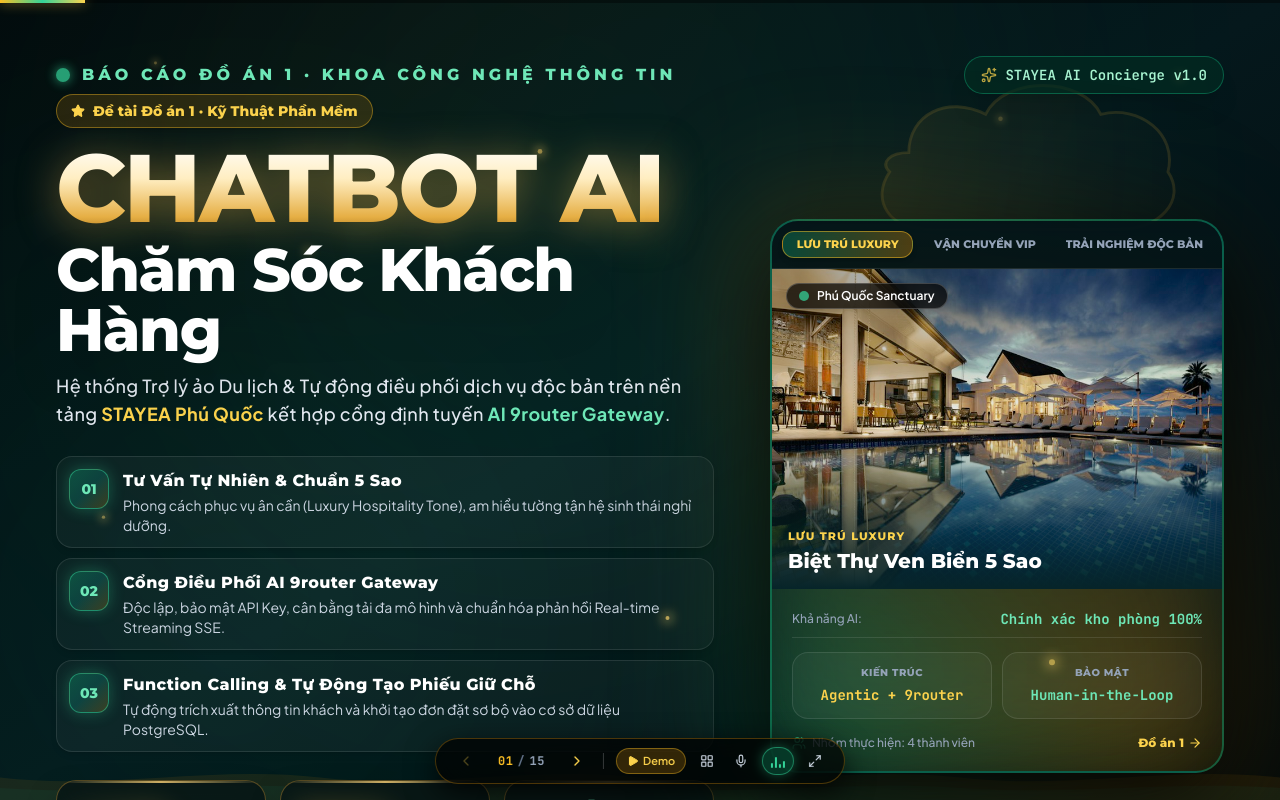
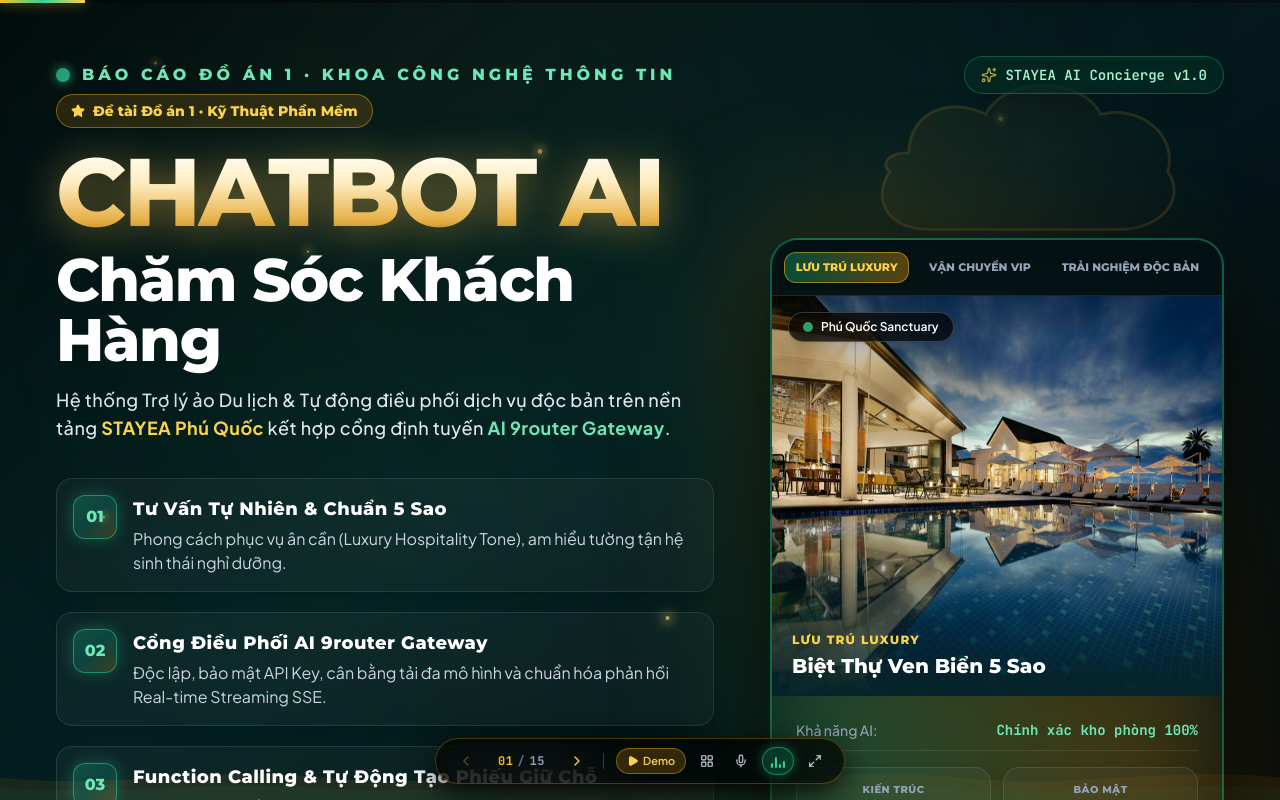
Before and after one commit to Tio-dev71/stayea-ai-presentation, a React (Vite) app: page / in a window 1280 px wide. Built offline with nearby package versions, Linux system fonts and the light colour scheme; a web font is replaced by a local one.

Commit message:
style: increase text line-height and vertical spacing, improve crisp image cover rendering

```diff
--- a/src/components/slides/Slide01_Title.tsx
+++ b/src/components/slides/Slide01_Title.tsx
@@ -74,40 +74,40 @@ export const Slide01_Title: React.FC<{ isActive: boolean }> = () => {
 
       {/* Main Split Body: Left Typography & Stats | Right 3D Interactive Showcase */}
       <div className="relative z-10 grid grid-cols-1 lg:grid-cols-12 gap-8 lg:gap-10 xl:gap-14 2xl:gap-16 my-auto items-center">
-        {/* Left Column (7 cols): Giant Title, Value Pillars & Stats */}
-        <div className="lg:col-span-7 space-y-5 xl:space-y-6">
-          {/* Main Giant Title with 3D Morph Stagger */}
+        {/* Left Column (7 cols): Giant Title, Value Pillars & Stats with Generous Spacing */}
+        <div className="lg:col-span-7 space-y-6 xl:space-y-7">
+          {/* Main Giant Title with Generous Line-Height & Distance */}
           <motion.div
             initial={{ opacity: 0, x: -35, filter: "blur(6px)" }}
             animate={{ opacity: 1, x: 0, filter: "blur(0px)" }}
             transition={{ type: "spring", stiffness: 220, damping: 22, delay: 0.1 }}
           >
-            <div className="inline-flex items-center gap-2 px-3.5 py-1.5 rounded-full bg-amber-500/15 border border-amber-400/40 text-amber-300 text-xs sm:text-sm font-heading font-semibold mb-3 shadow-md backdrop-blur-md">
+            <div className="inline-flex items-center gap-2 px-3.5 py-1.5 rounded-full bg-amber-500/15 border border-amber-400/40 text-amber-300 text-xs sm:text-sm font-heading font-semibold mb-4 shadow-md backdrop-blur-md">
               <Star className="w-3.5 h-3.5 fill-amber-300" />
               <span>Đề tài Đồ án 1 · Kỹ Thuật Phần Mềm</span>
             </div>
 
-            <h1 className="font-heading text-5xl sm:text-6xl md:text-7xl lg:text-7xl xl:text-8xl font-black tracking-tight leading-[1.02] gold-gradient-text-pure">
+            <h1 className="font-heading text-5xl sm:text-6xl md:text-7xl lg:text-7xl xl:text-8xl font-black tracking-tight leading-[1.15] gold-gradient-text-pure">
               CHATBOT AI
             </h1>
 
-            <h2 className="font-heading text-3xl sm:text-4xl md:text-5xl lg:text-5xl xl:text-6xl font-extrabold tracking-tight text-white mt-1 drop-shadow-2xl">
+            <h2 className="font-heading text-3xl sm:text-4xl md:text-5xl lg:text-5xl xl:text-6xl font-extrabold tracking-tight text-white mt-2.5 mb-3.5 drop-shadow-2xl leading-[1.25]">
               Chăm Sóc Khách Hàng
             </h2>
 
-            <p className="text-sm sm:text-base md:text-lg text-slate-200 font-medium tracking-wide mt-3 leading-relaxed max-w-3xl">
+            <p className="text-sm sm:text-base md:text-lg text-slate-200 font-medium tracking-wide mt-4 mb-2 leading-relaxed sm:leading-[1.9] max-w-3xl">
               Hệ thống Trợ lý ảo Du lịch & Tự động điều phối dịch vụ độc bản trên nền tảng{" "}
               <strong className="text-amber-300 font-bold">STAYEA Phú Quốc</strong> kết hợp cổng định tuyến{" "}
               <strong className="text-emerald-300 font-bold">AI 9router Gateway</strong>.
             </p>
           </motion.div>
 
-          {/* 3 Value Pillars with Interactive 3D Lift */}
+          {/* 3 Value Pillars with Generous Line-Height & Vertical Distance */}
           <motion.div
             initial={{ opacity: 0, y: 25, filter: "blur(6px)" }}
             animate={{ opacity: 1, y: 0, filter: "blur(0px)" }}
             transition={{ type: "spring", stiffness: 200, damping: 22, delay: 0.2 }}
-            className="space-y-2.5 pt-1"
+            className="space-y-4 xl:space-y-5 pt-2"
           >
             {[
               {
@@ -130,16 +130,16 @@ export const Slide01_Title: React.FC<{ isActive: boolean }> = () => {
                 key={idx}
                 whileHover={{ x: 6, scale: 1.01 }}
                 transition={{ type: "spring", stiffness: 350, damping: 25 }}
-                className="flex items-start gap-3.5 p-3 rounded-2xl bg-white/[0.04] hover:bg-white/[0.08] border border-white/10 hover:border-emerald-400/50 transition-all duration-300 shadow-md backdrop-blur-md cursor-pointer group"
+                className="flex items-start gap-4 p-4 sm:p-4.5 rounded-2xl bg-white/[0.04] hover:bg-white/[0.08] border border-white/10 hover:border-emerald-400/50 transition-all duration-300 shadow-md backdrop-blur-md cursor-pointer group"
               >
-                <div className="w-9 h-9 sm:w-10 sm:h-10 rounded-xl bg-gradient-to-br from-emerald-500/30 via-teal-500/20 to-amber-500/20 border border-emerald-400/50 flex items-center justify-center shrink-0 text-emerald-300 font-heading font-black text-sm shadow-[0_0_15px_rgba(52,211,153,0.3)] group-hover:scale-110 transition-transform">
+                <div className="w-10 h-10 sm:w-11 sm:h-11 rounded-xl bg-gradient-to-br from-emerald-500/30 via-teal-500/20 to-amber-500/20 border border-emerald-400/50 flex items-center justify-center shrink-0 text-emerald-300 font-heading font-black text-sm sm:text-base shadow-[0_0_15px_rgba(52,211,153,0.3)] group-hover:scale-110 transition-transform">
                   {item.letter}
                 </div>
                 <div className="flex-1 min-w-0">
-                  <h4 className="text-sm sm:text-base font-heading font-bold text-white tracking-wide group-hover:text-amber-300 transition-colors">
+                  <h4 className="text-base sm:text-lg font-heading font-bold text-white tracking-wide mb-1 leading-snug group-hover:text-amber-300 transition-colors">
                     {item.text}
                   </h4>
-                  <p className="text-xs sm:text-sm text-slate-300 leading-snug mt-0.5">
+                  <p className="text-xs sm:text-sm md:text-base text-slate-300 leading-relaxed sm:leading-[1.8] mt-1">
                     {item.sub}
                   </p>
                 </div>
@@ -147,52 +147,52 @@ export const Slide01_Title: React.FC<{ isActive: boolean }> = () => {
             ))}
           </motion.div>
 
-          {/* Key Metric Highlights with 3D Pill Elevation */}
+          {/* Key Metric Highlights with Generous Padding & Margin */}
           <motion.div
             initial={{ opacity: 0, y: 25 }}
             animate={{ opacity: 1, y: 0 }}
             transition={{ type: "spring", stiffness: 200, damping: 22, delay: 0.3 }}
-            className="grid grid-cols-3 gap-3.5 pt-1"
+            className="grid grid-cols-3 gap-4 sm:gap-6 pt-4 sm:pt-6"
           >
-            <div className="canva-stat-card p-3.5 sm:p-4 rounded-2xl hover:border-amber-400/60 transition-colors">
-              <span className="font-heading text-2xl sm:text-3xl md:text-4xl font-black gold-gradient-text block leading-none mb-1">
+            <div className="canva-stat-card p-4 sm:p-5 rounded-2xl hover:border-amber-400/60 transition-colors">
+              <span className="font-heading text-2xl sm:text-3xl md:text-4xl font-black gold-gradient-text block leading-none mb-2">
                 &lt; 1.2s
               </span>
-              <span className="text-[11px] sm:text-xs font-heading font-bold tracking-wider text-amber-200/90 uppercase block">
+              <span className="text-[11px] sm:text-xs font-heading font-bold tracking-wider text-amber-200/90 uppercase block mb-1 leading-normal">
                 ĐỘ TRỄ PHẢN HỒI
               </span>
-              <span className="text-[10px] sm:text-xs text-slate-400">
+              <span className="text-[10px] sm:text-xs text-slate-400 leading-relaxed">
                 Qua 9router Gateway
               </span>
             </div>
 
-            <div className="canva-stat-card p-3.5 sm:p-4 rounded-2xl hover:border-amber-400/60 transition-colors">
-              <span className="font-heading text-2xl sm:text-3xl md:text-4xl font-black gold-gradient-text block leading-none mb-1">
+            <div className="canva-stat-card p-4 sm:p-5 rounded-2xl hover:border-amber-400/60 transition-colors">
+              <span className="font-heading text-2xl sm:text-3xl md:text-4xl font-black gold-gradient-text block leading-none mb-2">
                 100%
               </span>
-              <span className="text-[11px] sm:text-xs font-heading font-bold tracking-wider text-amber-200/90 uppercase block">
+              <span className="text-[11px] sm:text-xs font-heading font-bold tracking-wider text-amber-200/90 uppercase block mb-1 leading-normal">
                 CHÍNH XÁC KHO GIÁ
               </span>
-              <span className="text-[10px] sm:text-xs text-slate-400">
+              <span className="text-[10px] sm:text-xs text-slate-400 leading-relaxed">
                 Chống ảo giác AI
               </span>
             </div>
 
-            <div className="canva-stat-card p-3.5 sm:p-4 rounded-2xl hover:border-emerald-400/60 transition-colors">
-              <span className="font-heading text-2xl sm:text-3xl md:text-4xl font-black emerald-gradient-text block leading-none mb-1">
+            <div className="canva-stat-card p-4 sm:p-5 rounded-2xl hover:border-emerald-400/60 transition-colors">
+              <span className="font-heading text-2xl sm:text-3xl md:text-4xl font-black emerald-gradient-text block leading-none mb-2">
                 24 / 7
               </span>
-              <span className="text-[11px] sm:text-xs font-heading font-bold tracking-wider text-emerald-300 uppercase block">
+              <span className="text-[11px] sm:text-xs font-heading font-bold tracking-wider text-emerald-300 uppercase block mb-1 leading-normal">
                 TỰ ĐỘNG HÓA
               </span>
-              <span className="text-[10px] sm:text-xs text-slate-400">
+              <span className="text-[10px] sm:text-xs text-slate-400 leading-relaxed">
                 Chốt đơn tức thì
               </span>
             </div>
           </motion.div>
         </div>
 
-        {/* Right Column (5 cols): 3D Interactive Showcase with Real Images & Specular Light */}
+        {/* Right Column (5 cols): Crisp High-Quality Cover Image with 3D Tilt */}
         <motion.div
           initial={{ opacity: 0, scale: 0.94, x: 40, filter: "blur(8px)" }}
           animate={{ opacity: 1, scale: 1, x: 0, filter: "blur(0px)" }}
@@ -209,14 +209,14 @@ export const Slide01_Title: React.FC<{ isActive: boolean }> = () => {
             className="w-full rounded-[28px] overflow-hidden bg-gradient-to-b from-[#062429]/95 to-[#021114]/98 border-2 border-emerald-500/40 shadow-[0_30px_90px_rgba(0,0,0,0.85)] backdrop-blur-2xl"
           >
             {/* Interactive Service Switcher Ribbon on Top */}
-            <div className="p-2.5 bg-black/40 border-b border-white/10 flex items-center gap-1.5 justify-between">
+            <div className="p-3 bg-black/50 border-b border-white/10 flex items-center gap-2 justify-between">
               {services.map((svc, sIdx) => (
                 <button
                   key={sIdx}
                   onClick={() => setActiveService(sIdx)}
-                  className={`flex-1 py-1 px-2 rounded-xl text-[11px] font-heading font-semibold transition-all flex items-center justify-center gap-1.5 ${
+                  className={`flex-1 py-1.5 px-2.5 rounded-xl text-[11px] font-heading font-semibold transition-all flex items-center justify-center gap-1.5 ${
                     activeService === sIdx
-                      ? "bg-gradient-to-r from-emerald-500/30 to-amber-500/30 text-amber-300 border border-amber-400/50 shadow-md"
+                      ? "bg-gradient-to-r from-emerald-500/35 to-amber-500/35 text-amber-300 border border-amber-400/50 shadow-md"
                       : "text-slate-400 hover:text-white hover:bg-white/5 border border-transparent"
                   }`}
                 >
@@ -225,43 +225,48 @@ export const Slide01_Title: React.FC<{ isActive: boolean }> = () => {
               ))}
             </div>
 
-            {/* Dynamic Morphing Image Showcase */}
-            <div className="relative h-60 sm:h-68 md:h-72 lg:h-80 xl:h-88 w-full overflow-hidden">
+            {/* Dynamic Morphing Image Showcase with Crisp Object-Cover and Generous Height */}
+            <div className="relative h-64 sm:h-72 md:h-80 lg:h-96 xl:h-[400px] 2xl:h-[440px] w-full overflow-hidden bg-[#031518]">
               <AnimatePresence mode="wait">
                 <motion.img
                   key={currentSvc.image}
                   src={currentSvc.image}
                   alt={currentSvc.title}
-                  initial={{ opacity: 0, scale: 1.08 }}
-                  animate={{ opacity: 1, scale: 1 }}
-                  exit={{ opacity: 0, scale: 0.95 }}
-                  transition={{ duration: 0.5, ease: "easeInOut" }}
-                  className="w-full h-full object-cover object-center filter brightness-95 contrast-105"
+                  initial={{ opacity: 0 }}
+                  animate={{ opacity: 1 }}
+                  exit={{ opacity: 0 }}
+                  transition={{ duration: 0.35, ease: "easeInOut" }}
+                  className="w-full h-full object-cover object-center"
+                  style={{
+                    imageRendering: "-webkit-optimize-contrast",
+                    transform: "translateZ(0)",
+                    backfaceVisibility: "hidden",
+                  }}
                 />
               </AnimatePresence>
 
               <div className="absolute inset-0 bg-gradient-to-t from-[#062429] via-transparent to-black/30 pointer-events-none" />
 
               {/* Floating 3D Pill on Image */}
-              <div className="absolute top-3.5 left-3.5 flex items-center gap-2 px-3 py-1 rounded-full bg-black/70 backdrop-blur-md border border-white/20 text-white text-xs font-semibold shadow-lg">
+              <div className="absolute top-4 left-4 flex items-center gap-2 px-3.5 py-1.5 rounded-full bg-black/70 backdrop-blur-md border border-white/20 text-white text-xs font-semibold shadow-lg">
                 <span className="w-2.5 h-2.5 rounded-full bg-emerald-400 animate-pulse" />
                 <span>Phú Quốc Sanctuary</span>
               </div>
 
-              {/* Dynamic Service Title on Image */}
-              <div className="absolute bottom-3.5 left-4 right-4">
-                <span className="text-[11px] font-heading font-bold text-amber-300 uppercase tracking-widest block mb-0.5">
+              {/* Dynamic Service Title on Image with Generous Spacing */}
+              <div className="absolute bottom-4 left-5 right-5">
+                <span className="text-xs font-heading font-bold text-amber-300 uppercase tracking-widest block mb-1">
                   {currentSvc.tag}
                 </span>
-                <h3 className="text-white font-heading font-black text-lg sm:text-xl leading-tight">
+                <h3 className="text-white font-heading font-black text-lg sm:text-xl leading-snug">
                   {currentSvc.title}
                 </h3>
               </div>
             </div>
 
-            {/* Bottom Card Specs & AI Feature Highlights */}
-            <div className="p-5 space-y-3.5">
-              <div className="flex items-center justify-between text-xs pb-2 border-b border-white/10">
+            {/* Bottom Card Specs & AI Feature Highlights with Clean Spacing */}
+            <div className="p-5 sm:p-6 space-y-4">
+              <div className="flex items-center justify-between text-xs sm:text-sm pb-2.5 border-b border-white/10">
                 <span className="text-slate-400 font-medium">Khả năng AI:</span>
                 <span className="text-emerald-300 font-bold font-mono text-xs sm:text-sm">
                   {currentSvc.metric}
@@ -269,17 +274,17 @@ export const Slide01_Title: React.FC<{ isActive: boolean }> = () => {
               </div>
 
               {/* 2 Big Architecture / Security Pills */}
-              <div className="grid grid-cols-2 gap-2.5">
-                <div className="p-3 rounded-2xl bg-white/[0.04] border border-white/10 text-center">
-                  <span className="text-[10px] text-slate-400 block font-heading uppercase tracking-wider mb-0.5">
+              <div className="grid grid-cols-2 gap-3">
+                <div className="p-3.5 rounded-2xl bg-white/[0.04] border border-white/10 text-center">
+                  <span className="text-[10px] text-slate-400 block font-heading uppercase tracking-wider mb-1 leading-normal">
                     KIẾN TRÚC
                   </span>
                   <span className="text-amber-300 font-black font-mono text-xs sm:text-sm">
                     Agentic + 9router
                   </span>
                 </div>
-                <div className="p-3 rounded-2xl bg-white/[0.04] border border-white/10 text-center">
-                  <span className="text-[10px] text-slate-400 block font-heading uppercase tracking-wider mb-0.5">
+                <div className="p-3.5 rounded-2xl bg-white/[0.04] border border-white/10 text-center">
+                  <span className="text-[10px] text-slate-400 block font-heading uppercase tracking-wider mb-1 leading-normal">
                     BẢO MẬT
                   </span>
                   <span className="text-emerald-300 font-black font-mono text-xs sm:text-sm">
@@ -289,7 +294,7 @@ export const Slide01_Title: React.FC<{ isActive: boolean }> = () => {
               </div>
 
               {/* Team teaser note */}
-              <div className="flex items-center justify-between pt-0.5 text-xs text-slate-300">
+              <div className="flex items-center justify-between pt-1 text-xs text-slate-300">
                 <span className="flex items-center gap-1.5 text-slate-400 font-medium">
                   <Users className="w-3.5 h-3.5 text-emerald-400" />
                   Nhóm thực hiện: 4 thành viên
```
Also changed, not shown: src/components/slides/Slide02_Team.tsx (+6 -2 lines), public/images/cano.jpg.
